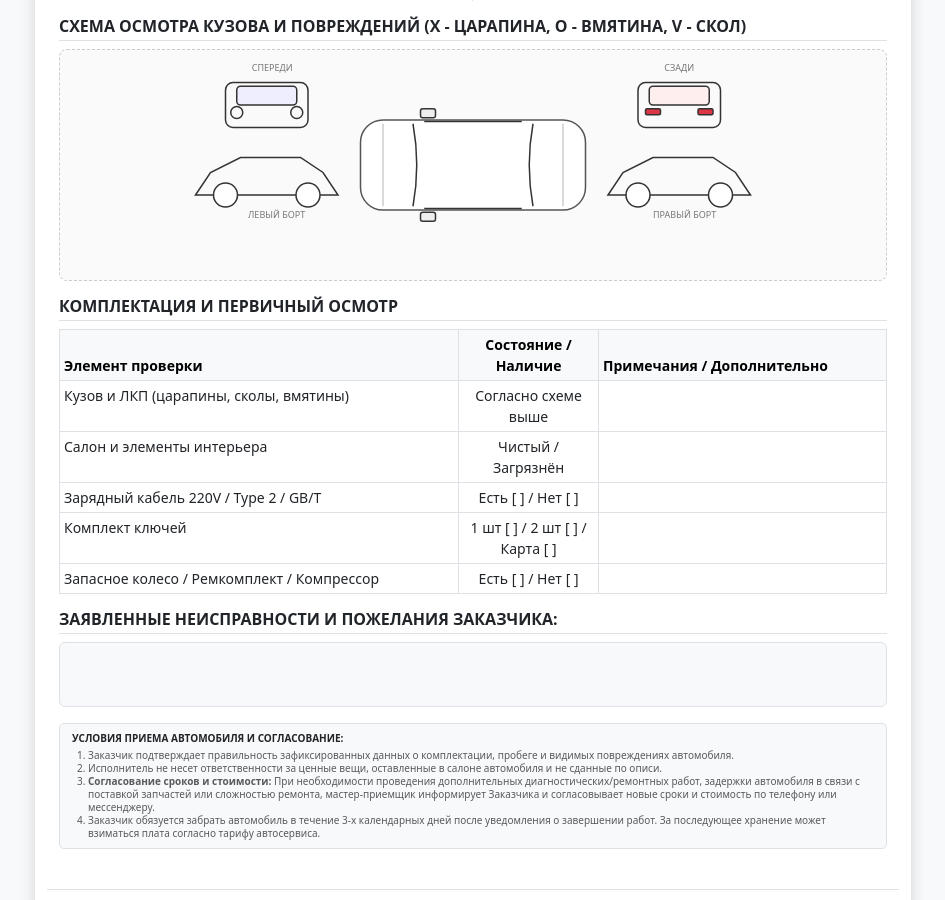
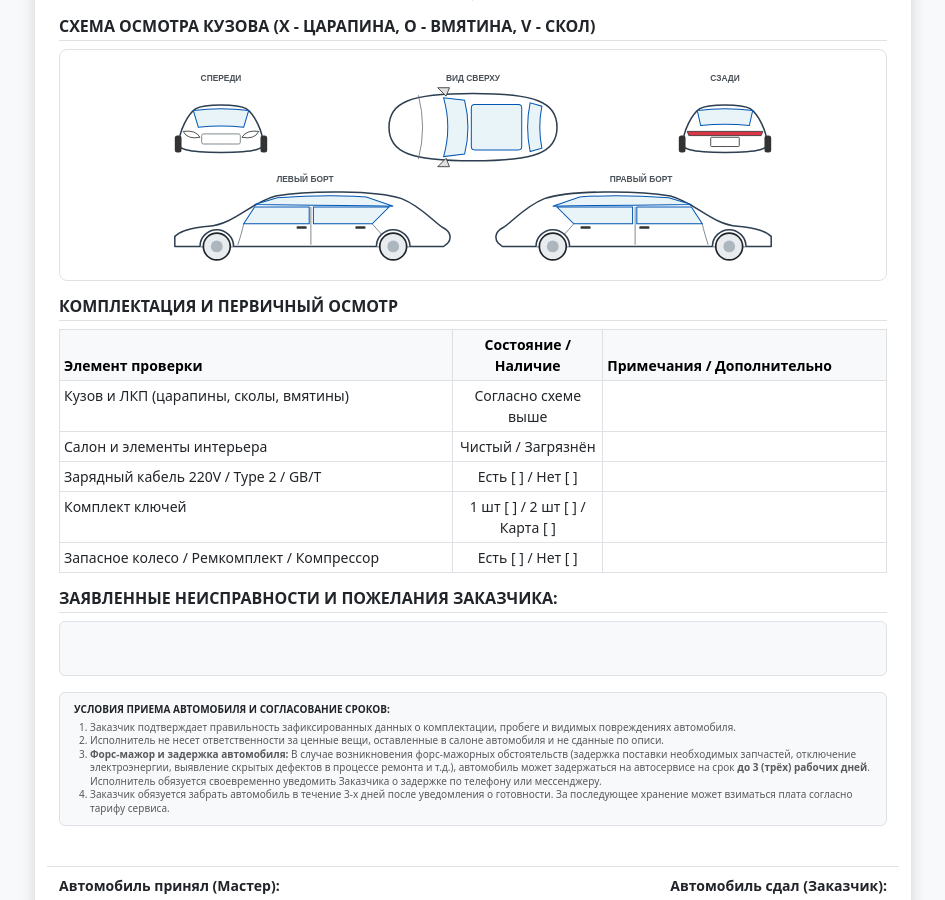
Before and after one commit to gogineoru-jpg/byd_service, a FastAPI app: template templates/inspection_act.html in a window 1280 px wide. Shown: the part 280-1180 px from the top of the page, without its empty margins (167-1112 px from the left). Run offline with FastAPI, Linux system fonts and the light colour scheme; the template is opened without the code that fills it, so the values that code supplies are empty.

Commit message:
Update inspection_act.html

```diff
--- a/templates/inspection_act.html
+++ b/templates/inspection_act.html
@@ -15,19 +15,24 @@
         }
         .brand-red { color: #dc3545; font-weight: 800; }
         .car-schema {
-            border: 1px dashed #ccc;
+            border: 1px solid #dee2e6;
             border-radius: 8px;
             padding: 10px;
-            background-color: #fafafa;
+            background-color: #ffffff;
         }
         .terms-box {
             font-size: 10px;
-            line-height: 1.3;
+            line-height: 1.35;
             background-color: #f8f9fa;
             border: 1px solid #dee2e6;
-            border-radius: 5px;
-            padding: 8px 12px;
+            border-radius: 6px;
+            padding: 10px 14px;
         }
+        .car-title { font-size: 10px; font-weight: bold; fill: #495057; text-anchor: middle; font-family: sans-serif; }
+        .car-part { stroke: #2c3e50; stroke-width: 1.8; fill: #fff; stroke-linecap: round; stroke-linejoin: round; }
+        .car-glass { stroke: #0056b3; stroke-width: 1.2; fill: #e8f4f8; }
+        .car-detail { stroke: #6c757d; stroke-width: 1; fill: none; }
+        .car-wheel { stroke: #212529; stroke-width: 2; fill: #e9ecef; }
     </style>
 </head>
 <body class="bg-light">
@@ -76,65 +81,103 @@
                 </div>
             </div>
 
-            <!-- Car Inspection Schema (Кузов / Схема повреждений) -->
+            <!-- Car Inspection Schema (Красивая SVG схема кузова) -->
             <div class="mb-3">
-                <h6 class="fw-bold text-uppercase border-bottom pb-1 mb-2">Схема осмотра кузова и повреждений (X - царапина, O - вмятина, V - скол)</h6>
+                <h6 class="fw-bold text-uppercase border-bottom pb-1 mb-2">Схема осмотра кузова (X - царапина, O - вмятина, V - скол)</h6>
                 <div class="car-schema text-center">
-                    <svg viewBox="0 0 800 280" width="100%" height="210" xmlns="http://www.w3.org/2000/svg">
-                        <!-- Top View -->
-                        <g stroke="#333" stroke-width="2" fill="none">
-                            <!-- Car Outline Top -->
-                            <rect x="250" y="80" width="300" height="120" rx="30" ry="30" stroke="#555" stroke-width="2" fill="#fff"/>
-                            <!-- Front Windshield -->
-                            <path d="M 320 85 Q 330 140 320 195" />
-                            <!-- Rear Windshield -->
-                            <path d="M 480 85 Q 470 140 480 195" />
-                            <!-- Roof Lines -->
-                            <line x1="335" y1="82" x2="465" y2="82" stroke-dashedarray="4"/>
-                            <line x1="335" y1="198" x2="465" y2="198" stroke-dashedarray="4"/>
-                            <!-- Hood Line -->
-                            <line x1="280" y1="85" x2="280" y2="195" stroke="#ccc"/>
-                            <!-- Trunk Line -->
-                            <line x1="520" y1="85" x2="520" y2="195" stroke="#ccc"/>
+                    <svg viewBox="0 0 800 250" width="100%" height="210" xmlns="http://www.w3.org/2000/svg">
+                        <!-- TOP VIEW -->
+                        <g transform="translate(250, 15)">
+                            <text x="150" y="10" class="car-title">ВИД СВЕРХУ</text>
+                            <path d="M 50 65 C 50 35, 75 25, 150 25 C 225 25, 250 35, 250 65 C 250 95, 225 105, 150 105 C 75 105, 50 95, 50 65 Z" class="car-part" />
+                            <path d="M 85 27 Q 95 65 85 103" class="car-detail" />
+                            <path d="M 115 30 Q 125 65 115 100 L 140 97 Q 148 65 140 33 Z" class="car-glass" />
+                            <rect x="148" y="38" width="60" height="54" rx="4" class="car-glass" />
+                            <path d="M 218 36 Q 212 65 218 94 L 232 90 Q 227 65 232 40 Z" class="car-glass" />
                             <!-- Mirrors -->
-                            <rect x="330" y="65" width="20" height="12" rx="3" fill="#eee"/>
-                            <rect x="330" y="203" width="20" height="12" rx="3" fill="#eee"/>
+                            <path d="M 118 28 L 108 18 L 122 18 Z" fill="#e0e0e0" stroke="#333" stroke-width="1"/>
+                            <path d="M 118 102 L 108 112 L 122 112 Z" fill="#e0e0e0" stroke="#333" stroke-width="1"/>
                         </g>
 
-                        <!-- Left Side View -->
-                        <g stroke="#333" stroke-width="2" fill="none">
-                            <path d="M 30 180 L 50 150 L 90 130 L 170 130 L 200 150 L 220 180 Z" />
-                            <!-- Wheels Left -->
-                            <circle cx="70" cy="180" r="16" fill="#fff"/>
-                            <circle cx="180" cy="180" r="16" fill="#fff"/>
-                            <text x="100" y="210" font-size="12" fill="#777" stroke="none">ЛЕВЫЙ БОРТ</text>
+                        <!-- FRONT VIEW -->
+                        <g transform="translate(25, 15)">
+                            <text x="75" y="10" class="car-title">СПЕРЕДИ</text>
+                            <path d="M 25 85 C 25 70, 35 50, 45 43 C 55 37, 95 37, 105 43 C 115 50, 125 70, 125 85 C 125 90, 120 95, 75 95 C 30 95, 25 90, 25 85 Z" class="car-part"/>
+                            <path d="M 42 45 Q 75 41 108 45 L 102 65 Q 75 62 48 65 Z" class="car-glass"/>
+                            <path d="M 30 70 Q 45 68 50 77 Q 35 80 30 70 Z" fill="#fff" stroke="#333" stroke-width="1"/>
+                            <path d="M 120 70 Q 105 68 100 77 Q 115 80 120 70 Z" fill="#fff" stroke="#333" stroke-width="1"/>
+                            <rect x="52" y="73" width="46" height="12" rx="2" class="car-detail"/>
+                            <rect x="20" y="75" width="8" height="20" rx="3" fill="#333"/>
+                            <rect x="122" y="75" width="8" height="20" rx="3" fill="#333"/>
                         </g>
 
-                        <!-- Right Side View -->
-                        <g stroke="#333" stroke-width="2" fill="none">
-                            <path d="M 580 180 L 600 150 L 640 130 L 720 130 L 750 150 L 770 180 Z" />
-                            <!-- Wheels Right -->
-                            <circle cx="620" cy="180" r="16" fill="#fff"/>
-                            <circle cx="730" cy="180" r="16" fill="#fff"/>
-                            <text x="640" y="210" font-size="12" fill="#777" stroke="none">ПРАВЫЙ БОРТ</text>
+                        <!-- REAR VIEW -->
+                        <g transform="translate(625, 15)">
+                            <text x="75" y="10" class="car-title">СЗАДИ</text>
+                            <path d="M 25 85 C 25 70, 35 50, 45 43 C 55 37, 95 37, 105 43 C 115 50, 125 70, 125 85 C 125 90, 120 95, 75 95 C 30 95, 25 90, 25 85 Z" class="car-part"/>
+                            <path d="M 42 45 Q 75 41 108 45 L 104 63 Q 75 60 46 63 Z" class="car-glass"/>
+                            <path d="M 30 70 L 120 70 L 118 75 L 32 75 Z" fill="#dc3545" stroke="#333" stroke-width="1"/>
+                            <rect x="58" y="77" width="34" height="11" rx="1" fill="#fff" stroke="#333" stroke-width="1"/>
+                            <rect x="20" y="75" width="8" height="20" rx="3" fill="#333"/>
+                            <rect x="122" y="75" width="8" height="20" rx="3" fill="#333"/>
                         </g>
 
-                        <!-- Front View -->
-                        <g stroke="#333" stroke-width="2" fill="none">
-                            <rect x="70" y="30" width="110" height="60" rx="10" />
-                            <rect x="85" y="35" width="80" height="25" rx="5" fill="#eef" />
-                            <circle cx="85" cy="70" r="8" />
-                            <circle cx="165" cy="70" r="8" />
-                            <text x="105" y="15" font-size="12" fill="#777" stroke="none">СПЕРЕДИ</text>
+                        <!-- LEFT SIDE VIEW -->
+                        <g transform="translate(25, 135)">
+                            <text x="175" y="10" class="car-title">ЛЕВЫЙ БОРТ</text>
+                            <path d="M 20 75
+                                     C 25 70, 35 65, 60 63
+                                     C 90 61, 110 35, 140 27
+                                     C 180 20, 260 20, 290 30
+                                     C 315 40, 330 60, 340 65
+                                     C 348 69, 350 77, 345 83
+                                     L 340 87
+                                     L 20 87 Z" class="car-part" />
+                            <path d="M 115 37 L 142 29 Q 200 25 248 28 L 280 39 Q 240 38 185 38 Z" class="car-glass"/>
+                            <path d="M 115 40 L 180 40 L 180 60 L 102 60 Z" class="car-glass"/>
+                            <path d="M 185 40 L 275 40 L 255 60 L 185 60 Z" class="car-glass"/>
+                            <line x1="182" y1="40" x2="182" y2="85" class="car-detail"/>
+                            <path d="M 102 60 Q 100 70 95 85" class="car-detail"/>
+                            <path d="M 255 60 Q 265 70 275 85" class="car-detail"/>
+                            <rect x="165" y="63" width="12" height="3" rx="1" fill="#333"/>
+                            <rect x="235" y="63" width="12" height="3" rx="1" fill="#333"/>
+                            <!-- Wheels -->
+                            <path d="M 50 87 A 20 20 0 0 1 90 87" fill="#fff" stroke="#2c3e50" stroke-width="1.8"/>
+                            <circle cx="70" cy="87" r="16" class="car-wheel"/>
+                            <circle cx="70" cy="87" r="7" fill="#adb5bd"/>
+
+                            <path d="M 260 87 A 20 20 0 0 1 300 87" fill="#fff" stroke="#2c3e50" stroke-width="1.8"/>
+                            <circle cx="280" cy="87" r="16" class="car-wheel"/>
+                            <circle cx="280" cy="87" r="7" fill="#adb5bd"/>
                         </g>
 
-                        <!-- Rear View -->
-                        <g stroke="#333" stroke-width="2" fill="none">
-                            <rect x="620" y="30" width="110" height="60" rx="10" />
-                            <rect x="635" y="35" width="80" height="25" rx="5" fill="#fee" />
-                            <rect x="630" y="65" width="20" height="8" rx="2" fill="#dc3545" />
-                            <rect x="700" y="65" width="20" height="8" rx="2" fill="#dc3545" />
-                            <text x="655" y="15" font-size="12" fill="#777" stroke="none">СЗАДИ</text>
+                        <!-- RIGHT SIDE VIEW -->
+                        <g transform="translate(425, 135)">
+                            <text x="175" y="10" class="car-title">ПРАВЫЙ БОРТ</text>
+                            <path d="M 330 75
+                                     C 325 70, 315 65, 290 63
+                                     C 260 61, 240 35, 210 27
+                                     C 170 20, 90 20, 60 30
+                                     C 35 40, 20 60, 10 65
+                                     C 2 69, 0 77, 5 83
+                                     L 10 87
+                                     L 330 87 Z" class="car-part" />
+                            <path d="M 235 37 L 208 29 Q 150 25 102 28 L 70 39 Q 110 38 165 38 Z" class="car-glass"/>
+                            <path d="M 235 40 L 170 40 L 170 60 L 248 60 Z" class="car-glass"/>
+                            <path d="M 165 40 L 75 40 L 95 60 L 165 60 Z" class="car-glass"/>
+                            <line x1="168" y1="40" x2="168" y2="85" class="car-detail"/>
+                            <path d="M 248 60 Q 250 70 255 85" class="car-detail"/>
+                            <path d="M 95 60 Q 85 70 75 85" class="car-detail"/>
+                            <rect x="173" y="63" width="12" height="3" rx="1" fill="#333"/>
+                            <rect x="103" y="63" width="12" height="3" rx="1" fill="#333"/>
+                            <!-- Wheels -->
+                            <path d="M 300 87 A 20 20 0 0 0 260 87" fill="#fff" stroke="#2c3e50" stroke-width="1.8"/>
+                            <circle cx="280" cy="87" r="16" class="car-wheel"/>
+                            <circle cx="280" cy="87" r="7" fill="#adb5bd"/>
+
+                            <path d="M 90 87 A 20 20 0 0 0 50 87" fill="#fff" stroke="#2c3e50" stroke-width="1.8"/>
+                            <circle cx="70" cy="87" r="16" class="car-wheel"/>
+                            <circle cx="70" cy="87" r="7" fill="#adb5bd"/>
                         </g>
                     </svg>
                 </div>
@@ -146,7 +189,7 @@
                 <thead class="table-light">
                     <tr>
                         <th>Элемент проверки</th>
-                        <th class="text-center" style="width: 140px;">Состояние / Наличие</th>
+                        <th class="text-center" style="width: 150px;">Состояние / Наличие</th>
                         <th>Примечания / Дополнительно</th>
                     </tr>
                 </thead>
@@ -182,17 +225,17 @@
             <!-- Reported Issues -->
             <div class="mb-3">
                 <h6 class="fw-bold text-uppercase border-bottom pb-1 mb-2">Заявленные неисправности и пожелания заказчика:</h6>
-                <div class="border rounded p-2 bg-light" style="min-height: 65px;"></div>
+                <div class="border rounded p-2 bg-light" style="min-height: 55px;"></div>
             </div>
 
             <!-- Terms & Conditions / Delayed Vehicle Clause -->
             <div class="terms-box mb-3 text-muted">
-                <div class="fw-bold text-dark mb-1">УСЛОВИЯ ПРИЕМА АВТОМОБИЛЯ И СОГЛАСОВАНИЕ:</div>
+                <div class="fw-bold text-dark mb-1">УСЛОВИЯ ПРИЕМА АВТОМОБИЛЯ И СОГЛАСОВАНИЕ СРОКОВ:</div>
                 <ol class="mb-0 ps-3">
                     <li>Заказчик подтверждает правильность зафиксированных данных о комплектации, пробеге и видимых повреждениях автомобиля.</li>
                     <li>Исполнитель не несет ответственности за ценные вещи, оставленные в салоне автомобиля и не сданные по описи.</li>
-                    <li><strong>Согласование сроков и стоимости:</strong> При необходимости проведения дополнительных диагностических/ремонтных работ, задержки автомобиля в связи с поставкой запчастей или сложностью ремонта, мастер-приемщик информирует Заказчика и согласовывает новые сроки и стоимость по телефону или мессенджеру.</li>
-                    <li>Заказчик обязуется забрать автомобиль в течение 3-х календарных дней после уведомления о завершении работ. За последующее хранение может взиматься плата согласно тарифу автосервиса.</li>
+                    <li><strong>Форс-мажор и задержка автомобиля:</strong> В случае возникновения форс-мажорных обстоятельств (задержка поставки необходимых запчастей, отключение электроэнергии, выявление скрытых дефектов в процессе ремонта и т.д.), автомобиль может задержаться на автосервисе на срок <strong>до 3 (трёх) рабочих дней</strong>. Исполнитель обязуется своевременно уведомить Заказчика о задержке по телефону или мессенджеру.</li>
+                    <li>Заказчик обязуется забрать автомобиль в течение 3-х дней после уведомления о готовности. За последующее хранение может взиматься плата согласно тарифу сервиса.</li>
                 </ol>
             </div>
 
```
